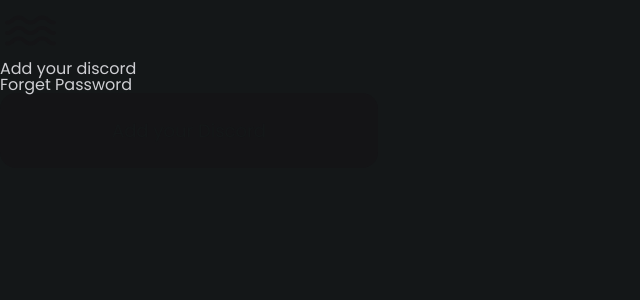
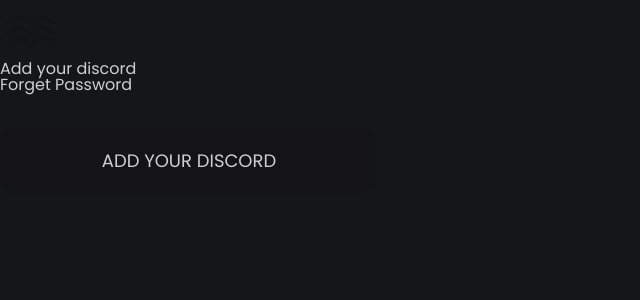
Before and after one commit to ClownsDev/ControllerBotWeb, a React (Vite) app: page /visit in a window 1280 px wide. Shown: the top 300 px of the page, without its empty margins (0-640 px from the left). Built offline with nearby package versions, Linux system fonts and the light colour scheme.

Commit message:
Use component UI

```diff
--- a/src/components/NotFoundBlock/NotFound.jsx
+++ b/src/components/NotFoundBlock/NotFound.jsx
@@ -2,6 +2,7 @@
 import { Link } from "react-router-dom";
 
 import styles from "./NotFoundBlock.module.scss";
+import SimpleButton from "../UI/SimpleButton/SimpleButton";
 
 const NotFound = () => {
   return (
@@ -13,9 +14,7 @@
         <div className={styles.error}>
           <h1>404</h1>
           <span className={styles.test}>Страница не найдена 😕</span>
-          <Link className={styles.btn} to="/">
-            На главную
-          </Link>
+          <SimpleButton children={"На главную"} />
         </div>
       </div>
     </>
--- a/src/components/NotFoundBlock/NotFoundBlock.module.scss
+++ b/src/components/NotFoundBlock/NotFoundBlock.module.scss
@@ -26,23 +26,4 @@
     font-size: 30px;
     margin-top: 25px;
   }
-  .btn {
-    display: block;
-    width: 100%;
-    max-width: 378px;
-    padding: 24px 5px;
-    margin-top: 35px;
-
-    background-color: $simpleBtn-bg;
-    color: $grey-color;
-    border-radius: $borderRadius-medium;
-    font-size: $simpleBtn-fontSize;
-
-    text-align: center;
-    text-transform: uppercase;
-    transition: 0.3s ease-in-out;
-    &:hover {
-      background-color: $hover;
-    }
-  }
 }
--- a/src/components/UI/SimpleButton/SimpleButton.jsx
+++ b/src/components/UI/SimpleButton/SimpleButton.jsx
@@ -1,9 +1,13 @@
-import React from 'react'
-import styles from './SimpleButton.module.scss'
-function SimpleButton({children}) {
+import React from "react";
+import styles from "./SimpleButton.module.scss";
+import { Link } from "react-router-dom";
+
+function SimpleButton({ children }) {
   return (
-    <button className={styles.btn}>{children}</button>
-  )
+    <Link to="/" className={styles.btn}>
+      {children}
+    </Link>
+  );
 }
 
-export default SimpleButton
+export default SimpleButton;
--- a/src/components/UI/SimpleButton/SimpleButton.module.scss
+++ b/src/components/UI/SimpleButton/SimpleButton.module.scss
@@ -1,14 +1,21 @@
-@import '../../assets/styles/variables.scss';
+@import "../../assets/styles/variables.scss";
 
 .btn {
   display: block;
   width: 100%;
   max-width: 378px;
   padding: 24px 5px;
+  margin-top: 35px;
 
   background-color: $simpleBtn-bg;
   color: $simpleBtn-color;
   border-radius: $borderRadius-medium;
+  font-size: $simpleBtn-fontSize;
 
-    font-size: $simpleBtn-fontSize;
+  text-align: center;
+  text-transform: uppercase;
+  transition: 0.3s ease-in-out;
+  &:hover {
+    background-color: $hover;
   }
+}
--- a/src/components/assets/styles/variables.scss
+++ b/src/components/assets/styles/variables.scss
@@ -18,5 +18,5 @@
 
 // SimpleBtn
 $simpleBtn-bg: $color;
-$simpleBtn-color: $background;
+$simpleBtn-color: $grey-color;
 $simpleBtn-fontSize: $fontSize-medium;
```
Lines whose indentation alone changed are shown as unchanged.
